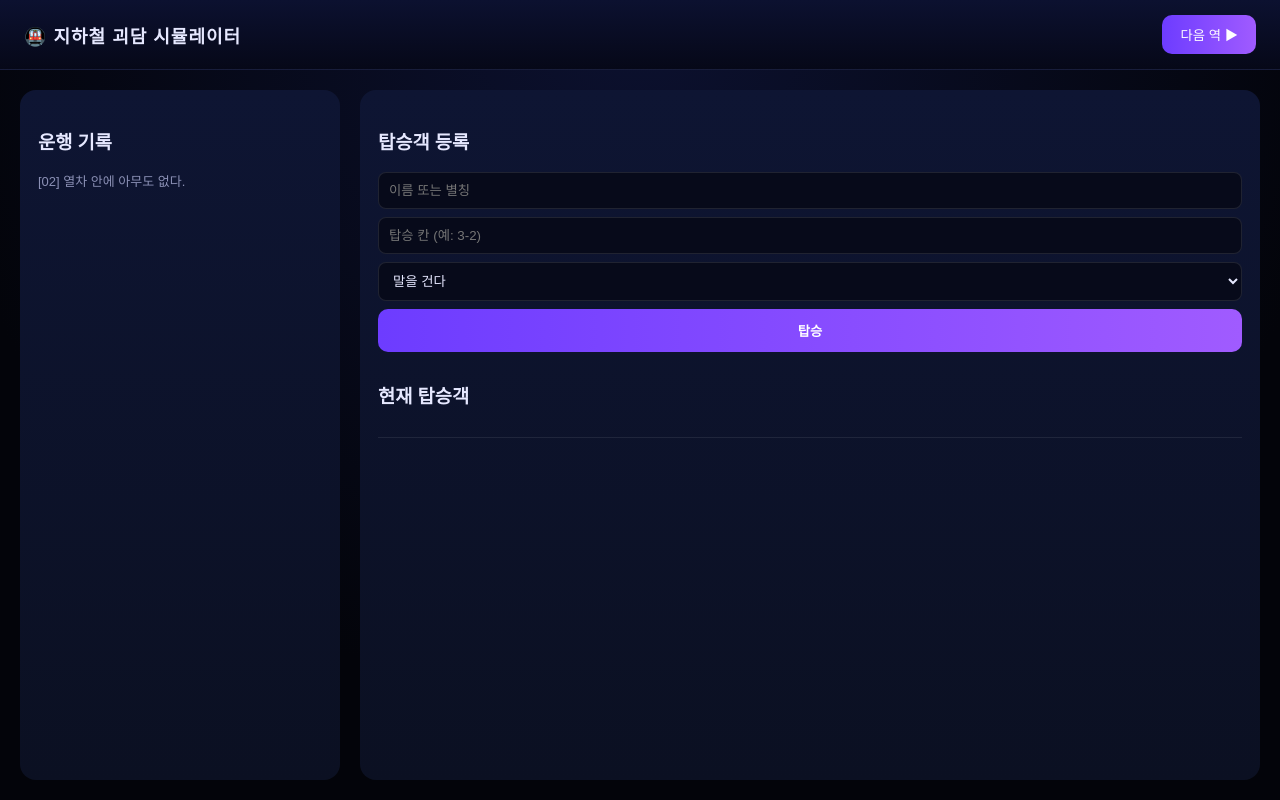
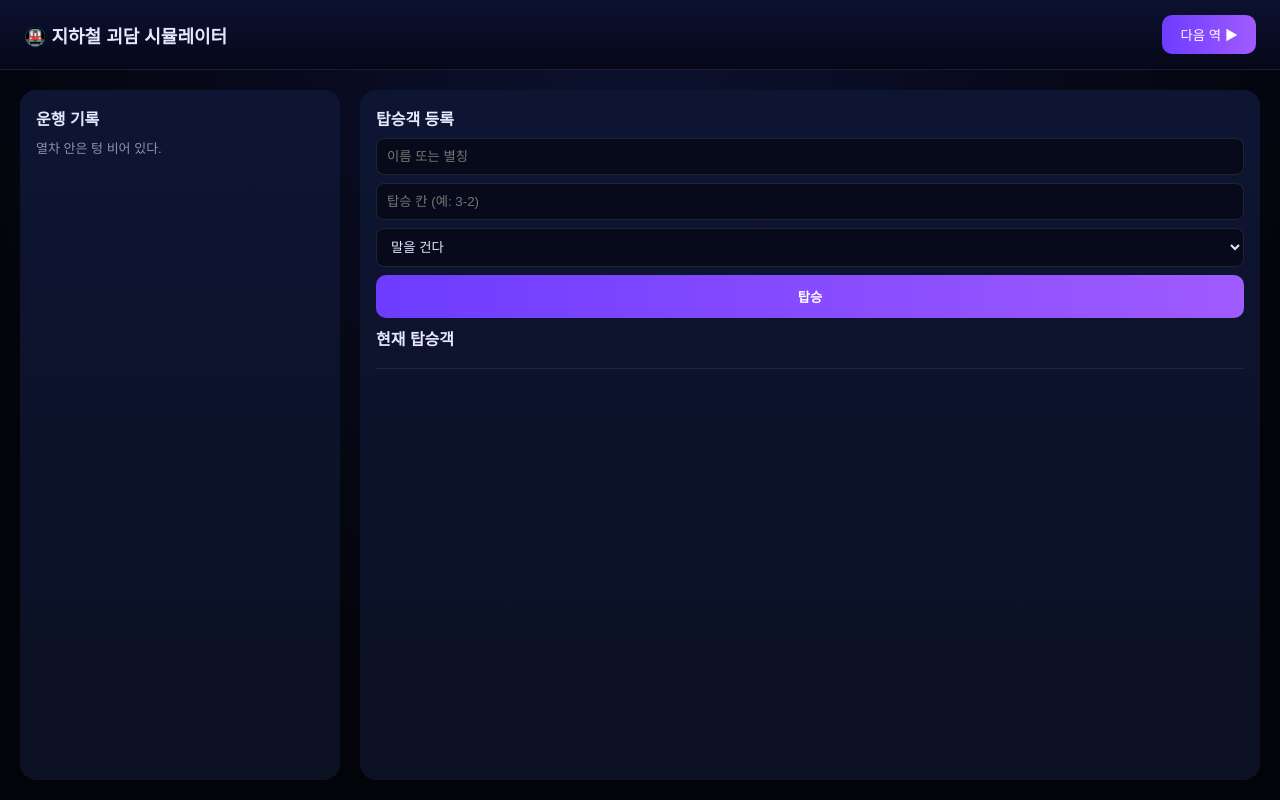
Before and after one commit to gipkayong339-ux/gipkayong339-ux.io, a plain HTML site: page index.html in a window 1280 px wide. Both pictures are taken after a click on the button "다음 역 ▶". Drawn offline with Linux system fonts and the light colour scheme.

Commit message:
index.html

```diff
--- a/index.html
+++ b/index.html
@@ -12,7 +12,6 @@
   --accent:#8a4bff;
   --text:#e6e8ff;
   --muted:#8b90b5;
-  --danger:#ff5c7a;
 }
 
 *{box-sizing:border-box;}
@@ -20,7 +19,7 @@
 body{
   margin:0;
   height:100vh;
-  overflow:hidden;
+  overflow:hidden; /* ⭐ 전체 스크롤 완전 차단 */
   font-family:"Pretendard","Apple SD Gothic Neo",sans-serif;
   background:radial-gradient(circle at top,#0c1130,#03040a 70%);
   color:var(--text);
@@ -37,11 +36,7 @@ header{
   border-bottom:1px solid rgba(255,255,255,.05);
 }
 
-header h1{
-  font-size:18px;
-  letter-spacing:1px;
-}
-
+header h1{font-size:18px;}
 header button{
   background:linear-gradient(90deg,#6d3cff,#a05bff);
   border:none;
@@ -51,38 +46,45 @@ header button{
   cursor:pointer;
 }
 
-/* 메인 */
+/* 메인 레이아웃 */
 main{
   height:calc(100vh - 70px);
   display:grid;
   grid-template-columns:320px 1fr;
   gap:20px;
   padding:20px;
-  overflow:hidden;
+  overflow:hidden; /* ⭐ main도 고정 */
 }
 
+/* 패널 */
 .panel{
   background:linear-gradient(180deg,var(--panel2),var(--panel));
   border-radius:16px;
-  padding:18px;
+  padding:16px;
   display:flex;
   flex-direction:column;
+  min-height:0; /* ⭐⭐⭐ 핵심 */
 }
 
-/* 로그 */
-.log{
+/* ───── 왼쪽 로그 ───── */
+.log-title{
+  margin-bottom:8px;
+  font-weight:600;
+}
+
+.log-scroll{
   flex:1;
-  overflow-y:auto;
-  font-size:13px;
-  line-height:1.6;
-  color:var(--muted);
+  overflow-y:auto;      /* ⭐ 로그만 스크롤 */
+  padding-right:6px;
 }
 
 .log-entry{
+  font-size:13px;
+  color:var(--muted);
   margin-bottom:10px;
 }
 
-/* 오른쪽 */
+/* ───── 오른쪽 등록 ───── */
 input,select{
   background:#070a1a;
   border:1px solid rgba(255,255,255,.1);
@@ -100,15 +102,15 @@ button.primary{
   border-radius:10px;
   cursor:pointer;
   font-weight:600;
-  margin-bottom:10px;
 }
 
+/* ⭐ 등록 리스트 전용 스크롤 */
 .resident-scroll{
+  margin-top:10px;
   flex:1;
-  overflow-y:auto;
-  margin-top:10px;
+  overflow-y:auto;      /* ⭐ 등록 리스트만 스크롤 */
+  padding-right:6px;
   border-top:1px solid rgba(255,255,255,.08);
-  padding-top:10px;
 }
 
 .resident{
@@ -117,10 +119,6 @@ button.primary{
   background:rgba(255,255,255,.03);
   margin-bottom:8px;
   font-size:14px;
-}
-
-.resident.low{
-  color:var(--danger);
 }
 </style>
 </head>
@@ -134,15 +132,15 @@ button.primary{
 
 <main>
 
-  <!-- 로그 -->
+  <!-- 🔥 로그 패널 -->
   <section class="panel">
-    <h3>운행 기록</h3>
-    <div class="log" id="log"></div>
+    <div class="log-title">운행 기록</div>
+    <div class="log-scroll" id="log"></div>
   </section>
 
-  <!-- 등록 -->
+  <!-- 🔥 등록 패널 -->
   <section class="panel">
-    <h3>탑승객 등록</h3>
+    <div class="log-title">탑승객 등록</div>
 
     <input id="nameInput" placeholder="이름 또는 별칭">
     <input id="roomInput" placeholder="탑승 칸 (예: 3-2)">
@@ -154,39 +152,38 @@ button.primary{
 
     <button class="primary" id="addBtn">탑승</button>
 
-    <h3>현재 탑승객</h3>
+    <div class="log-title" style="margin-top:8px;">현재 탑승객</div>
     <div class="resident-scroll" id="residentList"></div>
   </section>
 
 </main>
 
 <script>
-let day = 1;
-let passengers = [];
-let pid = 0;
+let day=1;
+let passengers=[];
+let pid=0;
 
-const logDiv = document.getElementById("log");
-const list = document.getElementById("residentList");
+const logDiv=document.getElementById("log");
+const list=document.getElementById("residentList");
 
-document.getElementById("addBtn").onclick = addPassenger;
-document.getElementById("nextBtn").onclick = nextStation;
+addBtn.onclick=addPassenger;
+nextBtn.onclick=nextStation;
 
 function addPassenger(){
-  const name = nameInput.value.trim();
-  const room = roomInput.value.trim();
-  if(!name || !room) return;
+  const name=nameInput.value.trim();
+  const room=roomInput.value.trim();
+  if(!name||!room) return;
 
   passengers.push({
-    id: pid++,
+    id:pid++,
     name,
     room,
-    personality: personality.value,
-    mood: 50
+    personality:personality.value,
+    mood:50
   });
 
   nameInput.value="";
   roomInput.value="";
-
   writeLog(`[탑승] ${name} (${room})`);
   render();
 }
@@ -195,43 +192,30 @@ function render(){
   list.innerHTML="";
   passengers.forEach(p=>{
     const d=document.createElement("div");
-    d.className="resident"+(p.mood<25?" low":"");
+    d.className="resident";
     d.innerText=`${p.name} [${p.room}] | 안정도 ${p.mood}`;
     list.appendChild(d);
   });
 }
 
 function writeLog(text){
-  const p=document.createElement("div");
-  p.className="log-entry";
-  p.innerText=`[${String(day).padStart(2,"0")}] ${text}`;
-  logDiv.appendChild(p);
+  const d=document.createElement("div");
+  d.className="log-entry";
+  d.innerText=text;
+  logDiv.appendChild(d);
   logDiv.scrollTop=logDiv.scrollHeight;
 }
 
 function nextStation(){
   day++;
-
   if(passengers.length===0){
-    writeLog("열차 안에 아무도 없다.");
+    writeLog("열차 안은 텅 비어 있다.");
     return;
   }
 
-  const p = passengers[Math.floor(Math.random()*passengers.length)];
-  let delta = 0;
-  let msg = "";
-
-  if(p.personality==="friendly"){delta=3;msg="낯선 사람에게 말을 걸었다";}
-  if(p.personality==="normal"){delta=0;msg="아무 일도 일어나지 않았다";}
-  if(p.personality==="grumpy"){delta=-8;msg="이상한 시선을 느꼈다";}
-
-  p.mood=Math.max(0,Math.min(100,p.mood+delta));
-  writeLog(`[${p.room}] ${p.name}: ${msg}`);
-
-  if(p.mood<=15){
-    writeLog(`⚠ ${p.room}에서 기록되지 않은 현상 발생`);
-  }
-
+  const p=passengers[Math.floor(Math.random()*passengers.length)];
+  p.mood=Math.max(0,p.mood+(Math.random()<0.5?-5:3));
+  writeLog(`[${p.room}] ${p.name}에게 이상한 기척이 느껴진다`);
   render();
 }
 </script>
```
